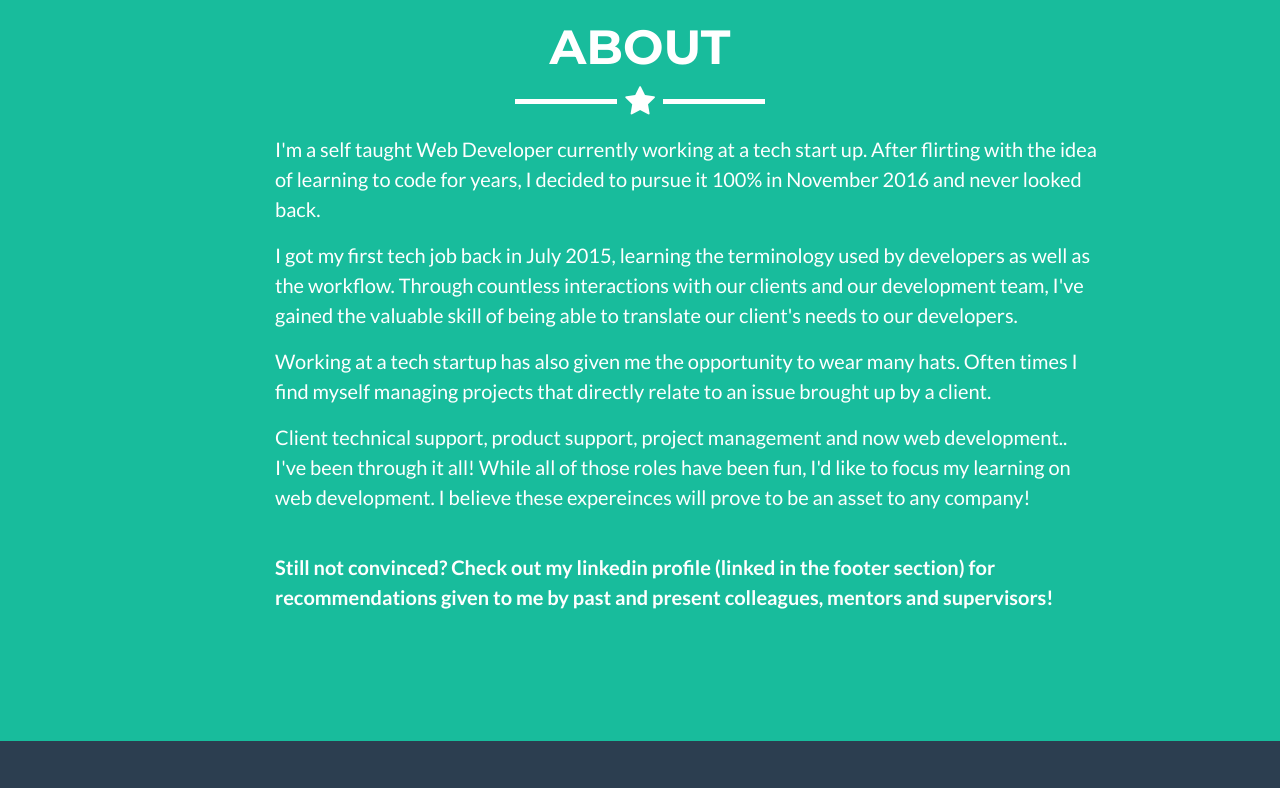
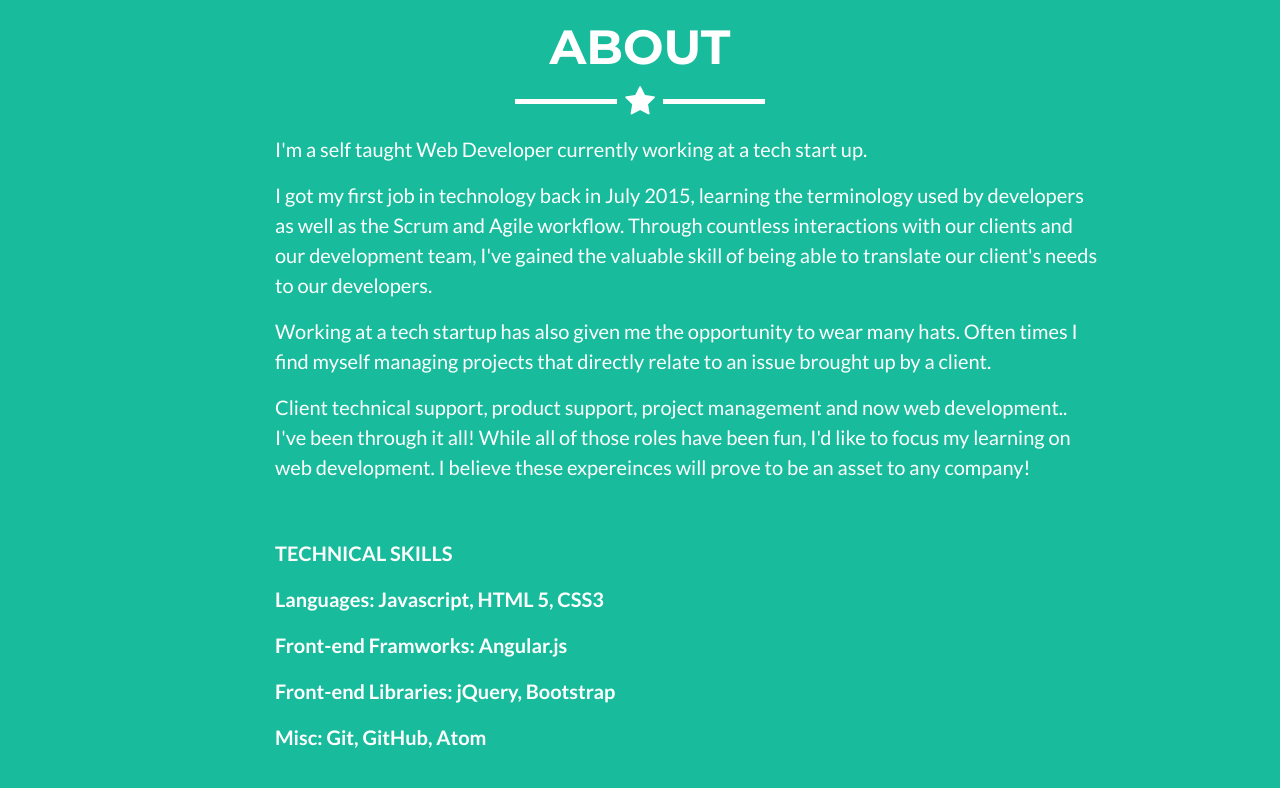
Before and after one commit to JustBriones/justbriones.github.io, a plain HTML site: page index.html in a window 1280 px wide. Shown: the part 1580-2368 px from the top of the page. Drawn offline with Linux system fonts and the light colour scheme.

Commit message:
added technical skills and revised about me section

```diff
--- a/index.html
+++ b/index.html
@@ -98,16 +98,25 @@
             <hr class="star-light">
             <div class="row">
                 <div class="col-lg-9 offset-lg-2">
-                    <p>I'm a self taught Web Developer currently working at a tech start up. After flirting with the idea of learning to code for years, I decided to pursue it 100% in November 2016 and never looked back.</p>
+                    <p>I'm a self taught Web Developer currently working at a tech start up.</p>
 
-                    <p>I got my first tech job back in July 2015, learning the terminology used by developers as well as the workflow. Through countless interactions with our clients and our development team, I've gained the valuable skill of being able to translate our client's needs to our developers.
+                    <p>I got my first job in technology back in July 2015, learning the terminology used by developers as well as the Scrum and Agile workflow. Through countless interactions with our clients and our development team, I've gained the valuable skill of being able to translate our client's needs to our developers.
                     </p>
 
                     <p>Working at a tech startup has also given me the opportunity to wear many hats. Often times I find myself managing projects that directly relate to an issue brought up by a client. </p>
 
                     <p>Client technical support, product support, project management and now web development.. I've been through it all! While all of those roles have been fun, I'd like to focus my learning on web development. I believe these expereinces will prove to be an asset to any company!</p>
+
+
                     <br>
-                    <p><strong>Still not convinced? Check out my linkedin profile (linked in the footer section) for recommendations given to me by past and present colleagues, mentors and supervisors!</strong></p>
+                    <p><strong>
+                      <p>TECHNICAL SKILLS</p>
+                      <p>Languages: Javascript, HTML 5, CSS3</p>
+                        <p>Front-end Framworks: Angular.js</p>
+                        <p>Front-end Libraries: jQuery, Bootstrap</p>
+                        <p>Misc: Git, GitHub, Atom</p>
+
+                    </strong></p>
                 </div>
 
                 <div class="col-lg-8 offset-lg-2 text-center">
```
